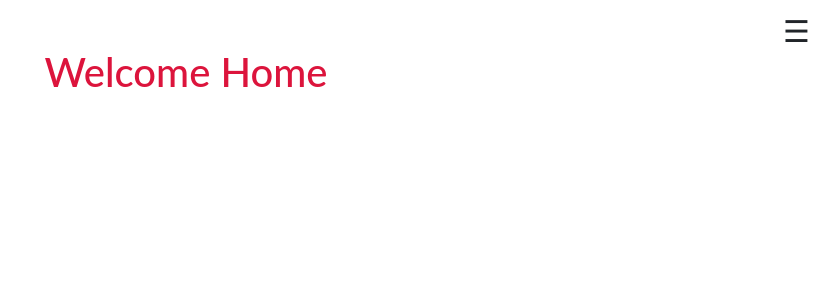
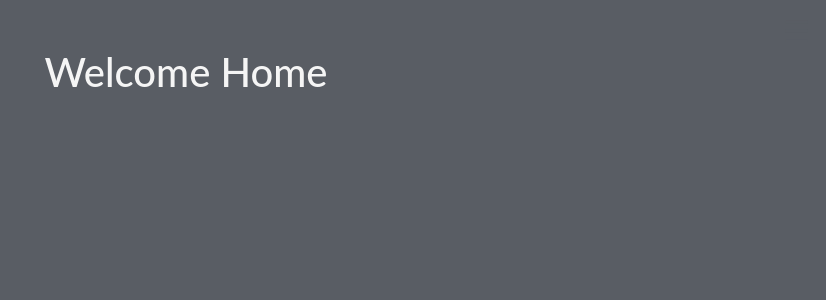
Before and after one commit to ezekielkibiego/Awwwards, a Django app: page / in a window 1280 px wide. Shown: the top 300 px of the page, without its empty margins (454-1280 px from the left). Run offline with Django 3.2, Linux system fonts and the light colour scheme; data that the repository does not hold is empty; some libraries are stand-ins or nearby versions; some web fonts are replaced.

Commit message:
style index.html

```diff
--- a/static/css/index.css
+++ b/static/css/index.css
@@ -1,8 +1,11 @@
 h1{
-    color: crimson;
+    color: whitesmoke;
 }
 body {
-    font-family: "Lato", sans-serif;
+  font-family: 'Lato', global_font_string;
+  font-weight: 500;
+  background-color: #595d64;
+  color: #595d64;
   }
 
   .overlay {
```
